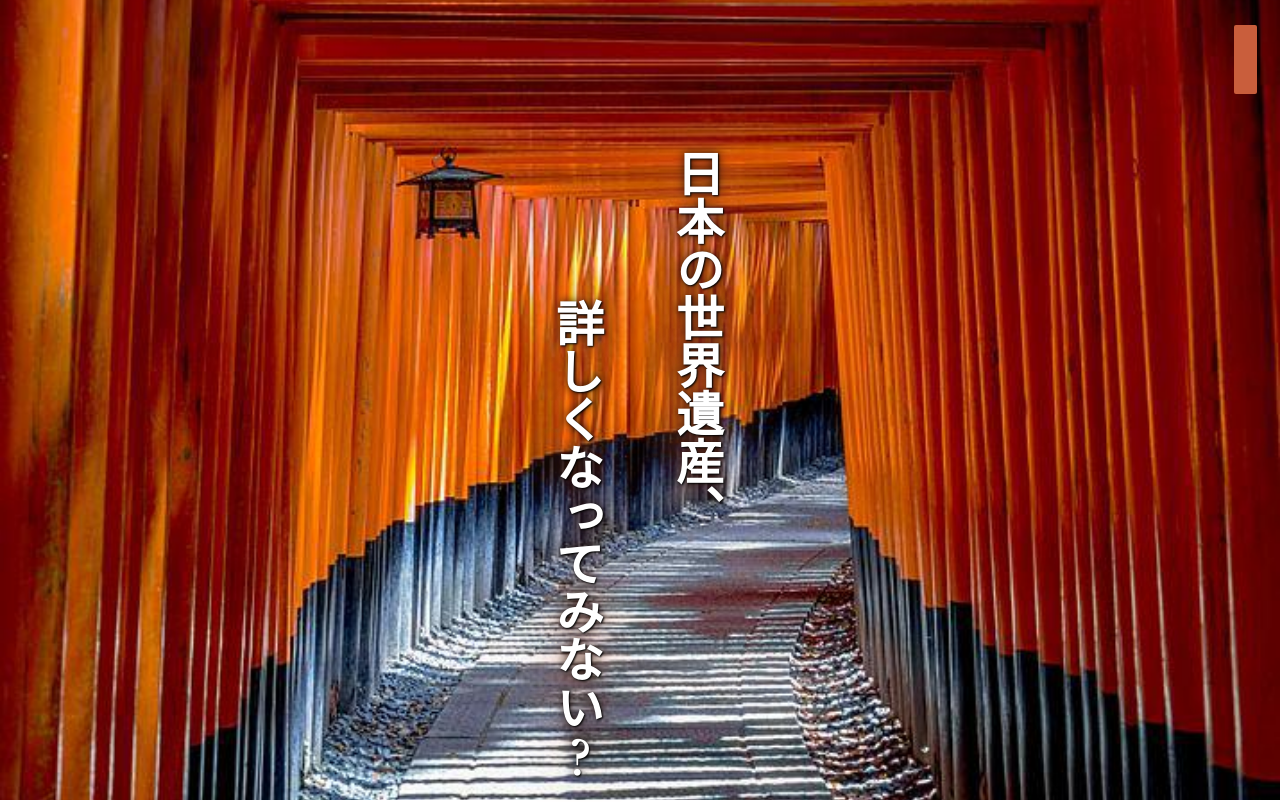
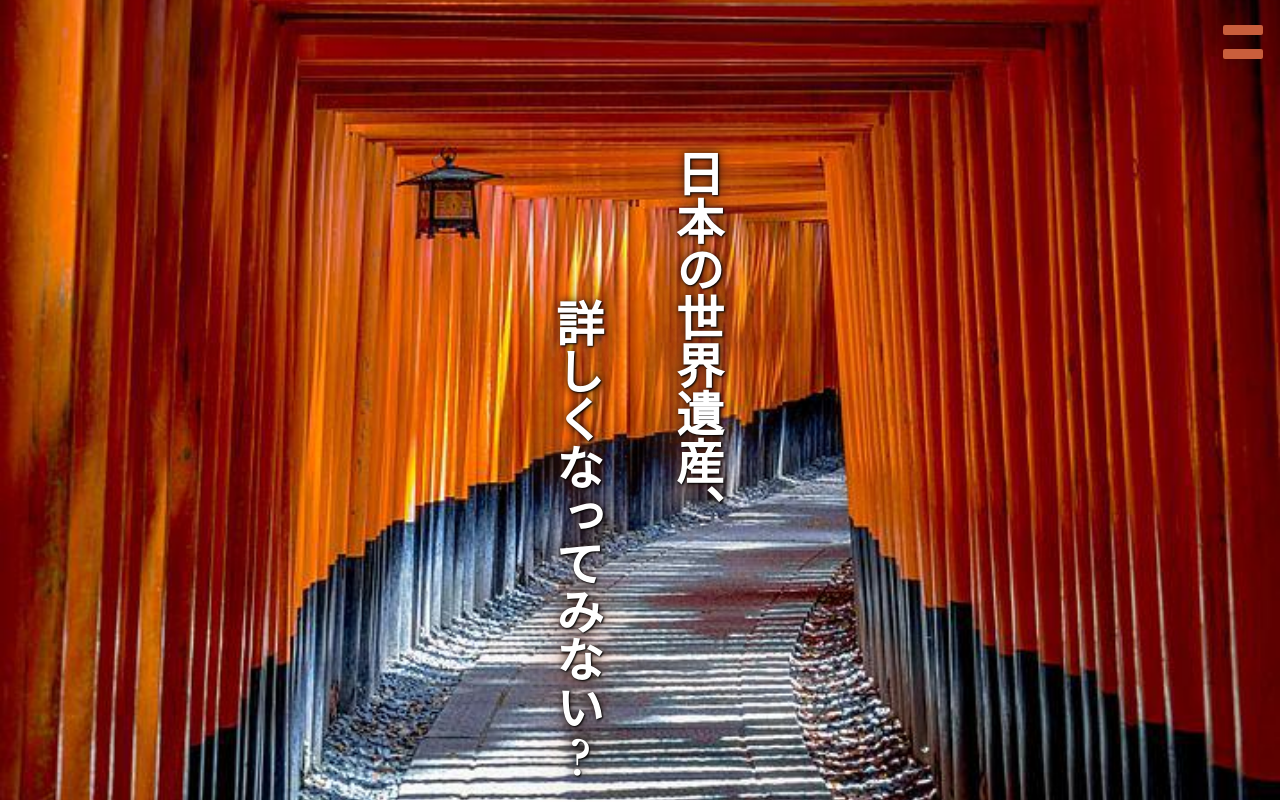
Before and after one commit to takeyoshi1223/orginal-yoshi, a plain HTML site: page index.html in a window 1280 px wide. Shown: the top 802 px of the page. Drawn offline with nearby package versions, Linux system fonts and the light colour scheme.

Commit message:
jijijiisi

```diff
--- a/css/style.css
+++ b/css/style.css
@@ -128,11 +128,16 @@
     display: inline-block;
     transition: all .4s;
     position: absolute;
-    left: 14px;
+    left: 3px;
     height: 3px;
     border-radius: 2px;
     background-color: #C95E3C;
-    width: 45%;
+    width: 80%;
+    padding-top: 7px;
+  }
+
+  .openbtn1 span:hover{
+    background-color: #000;
   }
 
 .openbtn1 span:nth-of-type(1) {
@@ -140,11 +145,12 @@
 }
 
 .openbtn1 span:nth-of-type(2) {
+    display: none;
   top:23px;
 }
 
 .openbtn1 span:nth-of-type(3) {
-  top:31px;
+  top:39px;
 }
 
 .openbtn1.active span:nth-of-type(1) {
@@ -1071,7 +1077,7 @@ footer{
     }
 
     #heritage a {
-        display: none;
+       display: none;
     }
 
     #style{
```
